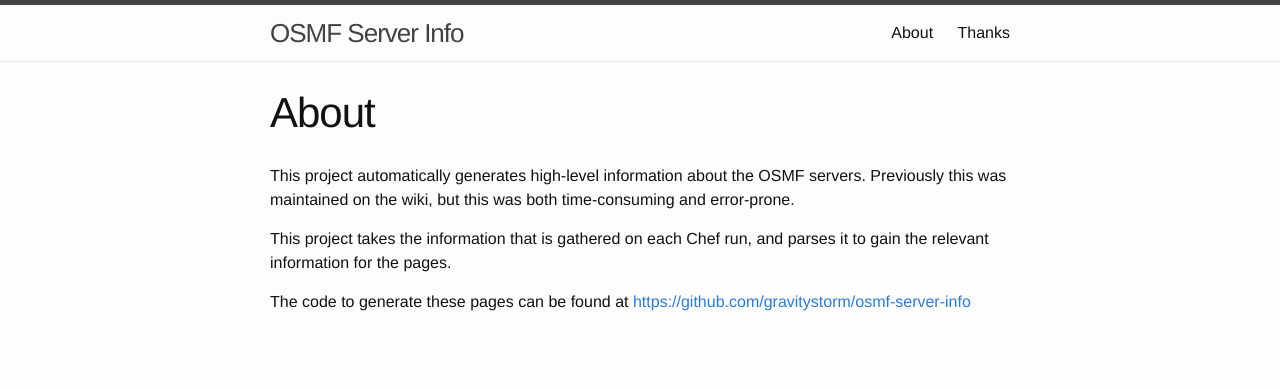
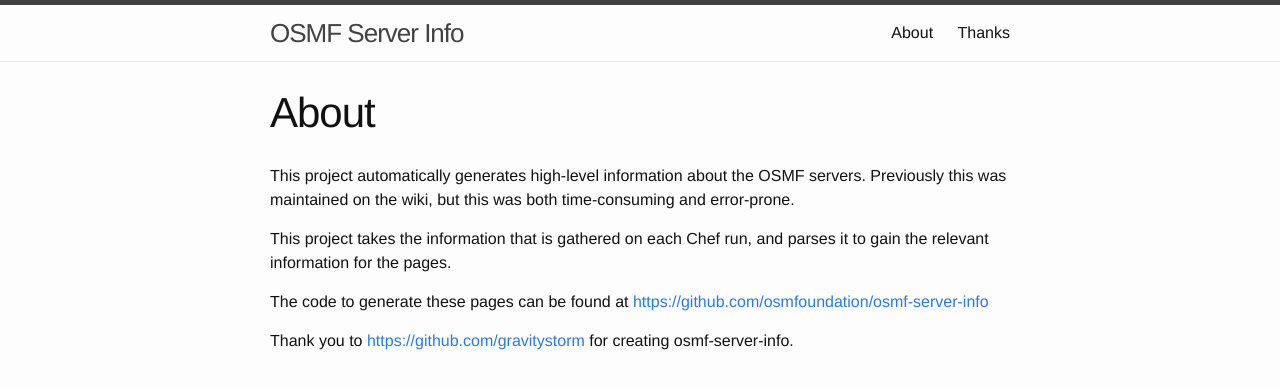
Before and after one commit to osmfoundation/osmf-server-info, a Jekyll site: the page built from about.md, in a window 1280 px wide. Shown: the top 389 px of the page. Built offline with Jekyll 4.4.1, drawn with Linux system fonts in a browser that asks for light colours.

Commit message:
Update about.md with update repo url

```diff
--- a/about.md
+++ b/about.md
@@ -12,4 +12,6 @@ This project takes the information that is gathered on each Chef run, and
 parses it to gain the relevant information for the pages.
 
 The code to generate these pages can be found at
-[https://github.com/gravitystorm/osmf-server-info](https://github.com/gravitystorm/osmf-server-info)
+[https://github.com/osmfoundation/osmf-server-info](https://github.com/osmfoundation/osmf-server-info)
+
+Thank you to [https://github.com/gravitystorm](https://github.com/gravitystorm) for creating osmf-server-info.
```
